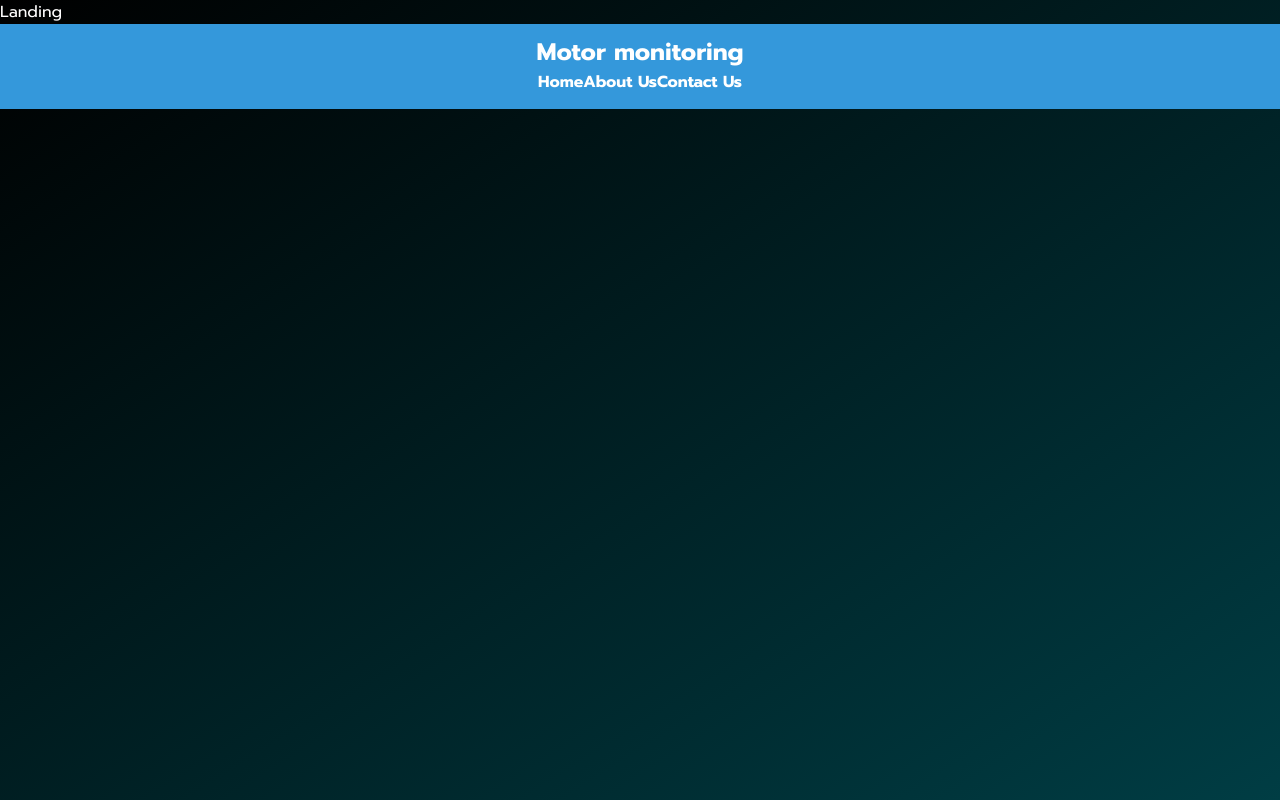
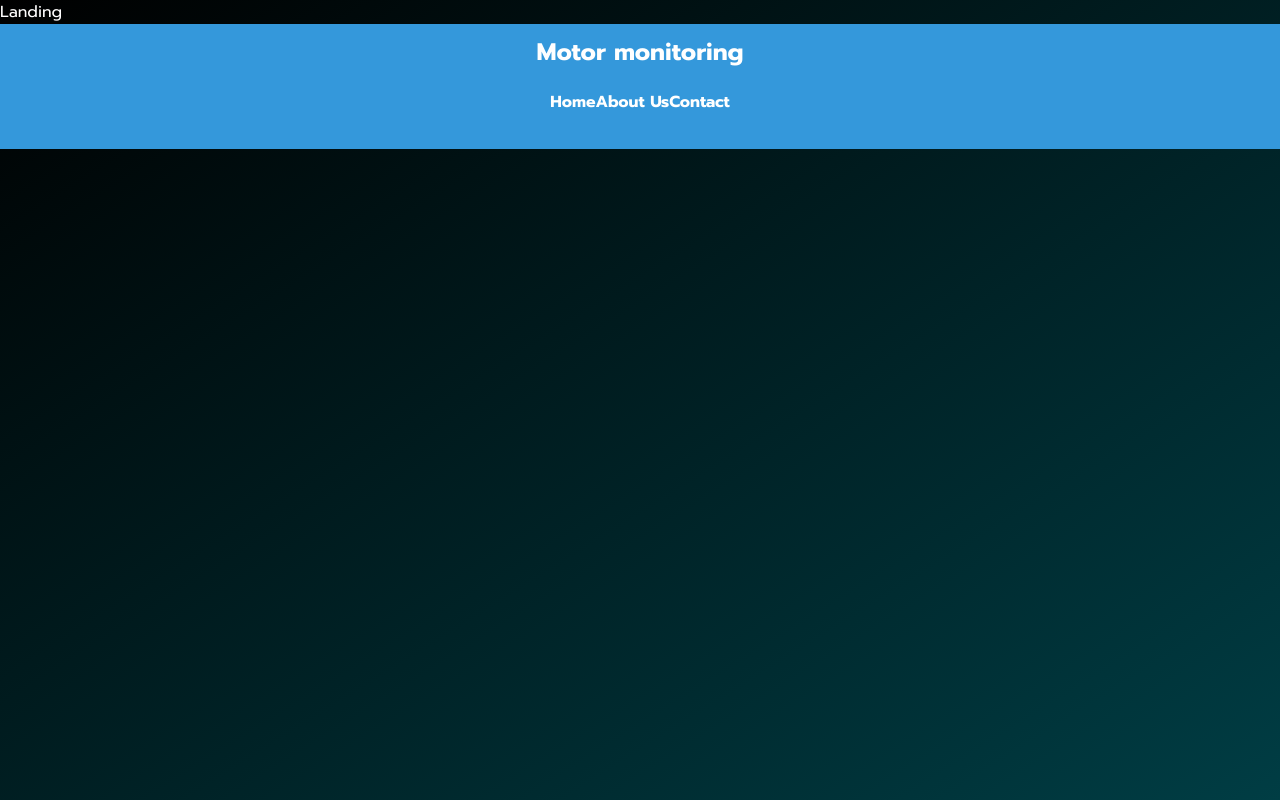
Before and after one commit to TawanPss/motormonitoring, a React (Vite) app: page /landing in a window 1280 px wide. Built offline with nearby package versions, Linux system fonts and the light colour scheme; the HTML template or start-up script is replaced by a standard one.

Commit message:
add Landing page(path ) and add css to the landing header

```diff
--- a/src/App.jsx
+++ b/src/App.jsx
@@ -10,6 +10,8 @@ import Record from "./component/Record.jsx";
 import FavMotors from "./component/FavMotors.jsx";
 import Home from "./component/Home";
 import Landing from "./component/Landing.jsx";
+import AboutUs from "./component/AboutUs.jsx";
+import Contact from "./component/Contact.jsx";
 
 function App() {
   return (
@@ -18,6 +20,8 @@ function App() {
         <Routes>
         <Route path="/" element={<Login/>}></Route>
         <Route path="/landing" element={<Landing />}></Route>
+        <Route path="/about-us" element={<AboutUs />}></Route>
+        <Route path="/contact-us" element={<Contact />}></Route>
         </Routes>
         <Routes>
           <Route path="/all-motors" element={<AllMotors />}></Route>
--- a/src/component/LandingHeader.css
+++ b/src/component/LandingHeader.css
@@ -15,7 +15,7 @@
   .landing-header ul {
     list-style-type: none;
     padding: 0;
-    margin: 0;
+    margin: 20px;
     display: flex; /* Use flexbox for horizontal alignment */
     justify-content: center; /* Center the list items horizontally */
   }
--- a/src/component/LandingHeader.jsx
+++ b/src/component/LandingHeader.jsx
@@ -8,13 +8,13 @@ export default function LandingHeader() {
                 <Link to="/"><h1>Motor monitoring</h1></Link>
                 <ul>
                     <li>
-                        <Link to="/">Home</Link>
+                        <Link to="/home">Home</Link>
                     </li>
                     <li>
-                        <Link to="/">About Us</Link>
+                        <Link to="/about-us">About Us</Link>
                     </li>
                     <li>
-                        <Link to="/">Contact Us</Link>
+                        <Link to="/contact-us">Contact</Link>
                     </li>
                 </ul>
             </nav>
```
